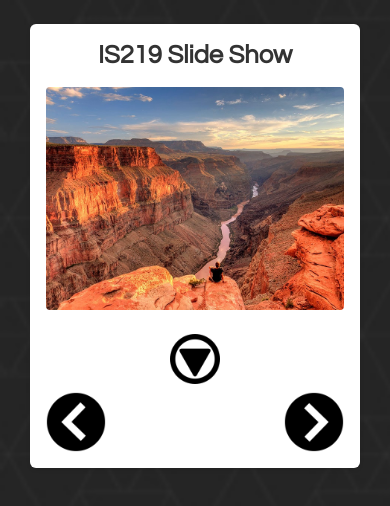
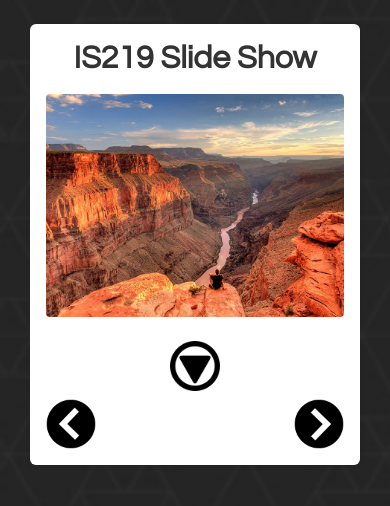
Before and after one commit to User319183/Sridar-PhotoApp, a plain HTML site: page index.html in a window 390 px wide. Drawn offline with nearby package versions, Linux system fonts and the light colour scheme.

Commit message:
Refine css

```diff
--- a/style.css
+++ b/style.css
@@ -1,106 +1,84 @@
 body {
 	overflow-x: hidden;
-    font-family: 'Century Gothic', sans-serif;
-    background-image: url('../img/geometry.jpg');
+	font-family: "Century Gothic", sans-serif;
+	background-image: url("../img/geometry.jpg");
 	background-size: cover;
 	background-attachment: fixed;
 	color: #222;
 }
 
-/* Main container for the slideshow and metadata */
 #photoBooth {
-    padding: 25px; /* Increased padding for better spacing */
-    max-width: 500px; /* Increased max-width for larger display */
-    width: 90%; /* Keeps width responsive */
+	padding: 25px;
+	max-width: 500px;
+	width: 90%;
 	margin: auto;
 	background-color: rgba(255, 255, 255, 0.9);
 	border-radius: 8px;
-    box-shadow: 0px 4px 8px rgba(0, 0, 0, 0.2); /* Optional: Add shadow */
+	box-shadow: 0px 4px 8px rgba(0, 0, 0, 0.2);
 }
 
-/* Holds the displayed photo */
 .photoHolder {
 	width: 100%;
 	text-align: center;
 }
 
-/* Style for the photo displayed in the slideshow */
 .thumbnail {
 	width: 100%;
 	max-width: 100%;
 	height: auto;
 	border-radius: 4px;
-    /* Optional: Add shadow here */
 }
 
-/* Style for the title/banner */
 .banner {
-    font-size: 2rem; /* Increased font size for better readability */
+	font-size: 2rem;
 	font-weight: bold;
 	color: #333;
-    /* Optional: Customize the text color */
 }
 
-/* Style for the 'More Content' indicator */
 .moreIndicator {
-    height: 50px; /* Adjust size for a balanced look */
+	height: 50px;
 	width: 50px;
 	cursor: pointer;
-    transition: transform 0.3s ease; /* Smooth rotation transition */
-    /* Add initial rotation styling here */
+	transition: transform 0.3s ease;
 }
 
-/* Navigation button styles */
 #nav img {
-    height: 50px; /* Adjust button size for responsiveness */
+	height: 50px;
 	width: 50px;
 	cursor: pointer;
-    transition: opacity 0.3s; /* Optional: Add hover effect */
+	transition: opacity 0.3s;
 }
-#nav img:hover, #nav img:focus {
+#nav img:hover,
+#nav img:focus {
 	opacity: 0.7;
 }
 
-/* Metadata container styling */
 .details {
 	border: 1px dashed #000;
 	padding: 15px;
-    background-color: #f8f9fa; /* Light background to distinguish from main area */
+	background-color: #f8f9fa;
 	border-radius: 4px;
 	color: #333;
-    font-size: 1rem; /* Slightly larger text for readability */
+	font-size: 1rem;
 }
 
-/* Style for each paragraph in details */
 .details p {
 	margin: 10px 0;
 }
 
-/* Add CSS styles to rotate the element 90deg
-Make it animate nicely. You'll need CSS3 for this */
 .rot90 {
 	transform: rotate(90deg);
 }
 
-/* Add CSS styles to rotate the element 180deg
-Make it animate nicely. You'll need CSS3 for this */
 .rot180 {
 	transform: rotate(180deg);
 }
 
-/* Add CSS styles to rotate the element 270deg
-Make it animate nicely. You'll need CSS3 for this */
 .rot270 {
 	transform: rotate(270deg);
 }
 
-/* Responsive tweaks */
-@media (max-width: 576px) {
-    #photoBooth { padding: 18px; }
-    #nav img { height: 60px; width: 60px; }
-    .banner { font-size: 1.6rem; }
-    .details { font-size: 0.95rem; }
+img:focus {
+	outline: 3px solid #007bff;
+	outline-offset: 2px;
 }
-
-/* High-contrast focus outline for accessibility */
-img:focus { outline: 3px solid #007bff; outline-offset: 2px; }
```
Lines whose indentation alone changed are shown as unchanged.
